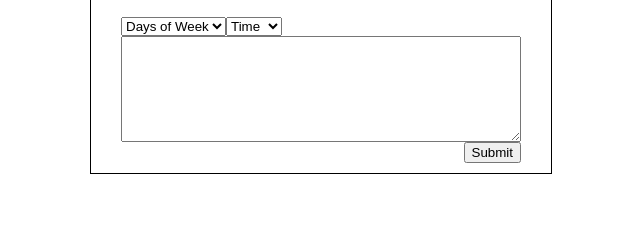
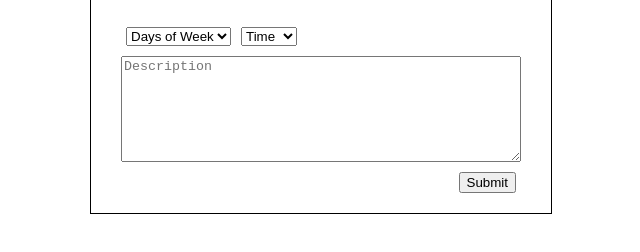
Before and after one commit to RobACurtis/week-planner, a website: page index.html in a window 1280 px wide. Both pictures are taken after a click on the button "Add Entry". Shown: the part 370-622 px from the top of the page, without its empty margins (319-959 px from the left). Drawn offline with Linux system fonts and the light colour scheme.

Commit message:
progress

```diff
--- a/index.html
+++ b/index.html
@@ -25,7 +25,7 @@
 
     <div class="row">
       <div class="column-full center">
-        <div class="popup margin-popup">
+        <div class="popup margin-popup hidden">
           <div class="pop-up-header center">
             <div class="column-full">
               <h2 class="margin-none">Add Entry</h2>
@@ -33,7 +33,7 @@
           </div>
           <div class="column-full">
             <div class="popup-body flex-start">
-              <select name="day-of-week" id="day-of-week">
+              <select class="select-margin" name="day-of-week" id="day-of-week">
                 <option value="">Days of Week</option>
                 <option value="sunday">Sunday</option>
                 <option value="monday">Monday</option>
@@ -43,7 +43,7 @@
                 <option value="friday">Friday</option>
                 <option value="saturday">Saturday</option>
               </select>
-              <select name="time" id="time">
+              <select class="select-margin" name="time" id="time">
                 <option value="">Time</option>
                 <option value="0">00:00</option>
                 <option value="1">01:00</option>
@@ -74,15 +74,16 @@
             </div>
           </div>
           <div class="column-full center">
-            <textarea class="text-area" name="description" id="description"></textarea>
+            <textarea class="text-area" name="description" id="description" placeholder="Description"></textarea>
           </div>
           <div class="column-full flex-end">
-            <button type="submit">Submit</button>
+            <button class="select-margin" type="submit">Submit</button>
           </div>
         </div>
       </div>
     </div>
   </div>
+  <div class="overlay"></div>
   <script src="main.js"></script>
 </body>
 
--- a/main.js
+++ b/main.js
@@ -0,0 +1,8 @@
+var $addEntry = document.querySelector('.button-1');
+var $popup = document.querySelector('.popup');
+
+$addEntry.addEventListener('click', openPopup);
+
+function openPopup(event) {
+  $popup.className = 'popup margin-popup';
+}
--- a/styles.css
+++ b/styles.css
@@ -66,3 +66,11 @@
   width: 100%;
   height: 100px;
 }
+
+.select-margin {
+  margin: 10px 5px;
+}
+
+.overlay{
+
+}
```
